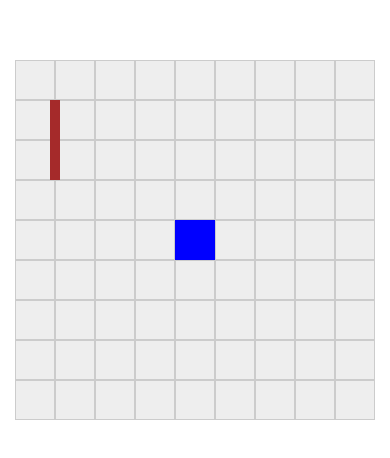
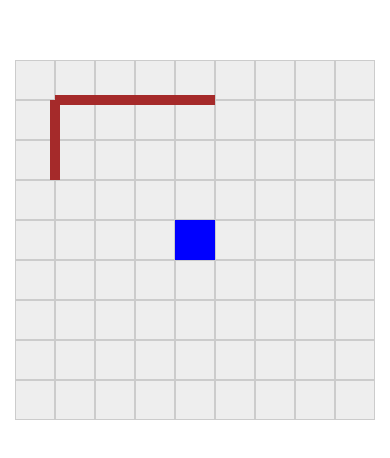
Before and after one commit to rwill128/QuoridorApp, a React Native app: screen / in a window 390 px wide. Shown: the part 182-640 px from the top of the page. Built offline with nearby package versions, Linux system fonts and the light colour scheme.

Commit message:
Adding tests just for the hell of it.

```diff
--- a/package.json
+++ b/package.json
@@ -21,11 +21,13 @@
     "@react-native/eslint-config": "0.74.83",
     "@react-native/metro-config": "0.74.83",
     "@react-native/typescript-config": "0.74.83",
+    "@testing-library/react-native": "^12.5.0",
+    "@types/jest": "^29.5.12",
     "@types/react": "^18.2.6",
     "@types/react-test-renderer": "^18.0.0",
     "babel-jest": "^29.6.3",
     "eslint": "^8.19.0",
-    "jest": "^29.6.3",
+    "jest": "^29.7.0",
     "prettier": "2.8.8",
     "react-test-renderer": "18.2.0",
     "typescript": "5.0.4"
--- a/src/components/Board.tsx
+++ b/src/components/Board.tsx
@@ -1,19 +1,22 @@
 import React, {useState} from 'react';
-import {View, StyleSheet, TouchableWithoutFeedback} from 'react-native';
+import {StyleSheet, TouchableWithoutFeedback, View} from 'react-native';
 import Piece from './Piece';
 import Wall from './Wall';
+import {canMoveTo} from './CanMoveTo';
 
 const Board: React.FC = () => {
   const [piecePosition, setPiecePosition] = useState({row: 4, col: 4});
   const [selected, setSelected] = useState(false);
   const [walls] = useState([
     {row: 1, col: 1, orientation: 'vertical'},
+    {row: 1, col: 1, orientation: 'horizontal'},
+    {row: 1, col: 3, orientation: 'horizontal'},
     // Add other walls as needed
   ]);
 
   const handleCellPress = (row: number, col: number) => {
     if (selected) {
-      if (canMoveTo(row, col)) {
+      if (canMoveTo(row, col, piecePosition, walls)) {
         setPiecePosition({row, col});
       }
       setSelected(false);
@@ -22,39 +25,6 @@ const Board: React.FC = () => {
         setSelected(true);
       }
     }
-  };
-
-  const canMoveTo = (row: number, col: number) => {
-    // Ensure the move is within one square
-    if (
-      (Math.abs(piecePosition.row - row) === 1 && piecePosition.col === col) ||
-      (Math.abs(piecePosition.col - col) === 1 && piecePosition.row === row)
-    ) {
-      // Check for walls in the path
-      for (let wall of walls) {
-        if (wall.orientation === 'horizontal') {
-          if (
-            ((piecePosition.row === wall.row && row === wall.row - 1) ||
-              (piecePosition.row === wall.row - 1 && row === wall.row)) &&
-            (piecePosition.col === wall.col ||
-              piecePosition.col === wall.col + 1)
-          ) {
-            return false;
-          }
-        } else if (wall.orientation === 'vertical') {
-          if (
-            ((piecePosition.col === wall.col && col === wall.col - 1) ||
-              (piecePosition.col === wall.col - 1 && col === wall.col)) &&
-            (piecePosition.row === wall.row ||
-              piecePosition.row === wall.row + 1)
-          ) {
-            return false;
-          }
-        }
-      }
-      return true;
-    }
-    return false;
   };
 
   // Create a 9x9 grid
--- /dev/null
+++ b/src/components/CanMoveTo.tsx
@@ -0,0 +1,34 @@
+export const canMoveTo = (
+  row: number,
+  col: number,
+  piecePosition: {row: number; col: number},
+  walls: {row: number; col: number; orientation: String}[],
+) => {
+  if (
+    (Math.abs(piecePosition.row - row) === 1 && piecePosition.col === col) ||
+    (Math.abs(piecePosition.col - col) === 1 && piecePosition.row === row)
+  ) {
+    // Check for walls in the path
+    for (let wall of walls) {
+      if (wall.orientation === 'horizontal') {
+        if (
+          ((piecePosition.row === wall.row && row === wall.row - 1) ||
+            (piecePosition.row === wall.row - 1 && row === wall.row)) &&
+          (piecePosition.col === wall.col || piecePosition.col === wall.col + 1)
+        ) {
+          return false;
+        }
+      } else if (wall.orientation === 'vertical') {
+        if (
+          ((piecePosition.col === wall.col && col === wall.col - 1) ||
+            (piecePosition.col === wall.col - 1 && col === wall.col)) &&
+          (piecePosition.row === wall.row || piecePosition.row === wall.row + 1)
+        ) {
+          return false;
+        }
+      }
+    }
+    return true;
+  }
+  return false;
+};
```
Also changed, not shown: 2 other files (tests, documents, lock files or other folders).
